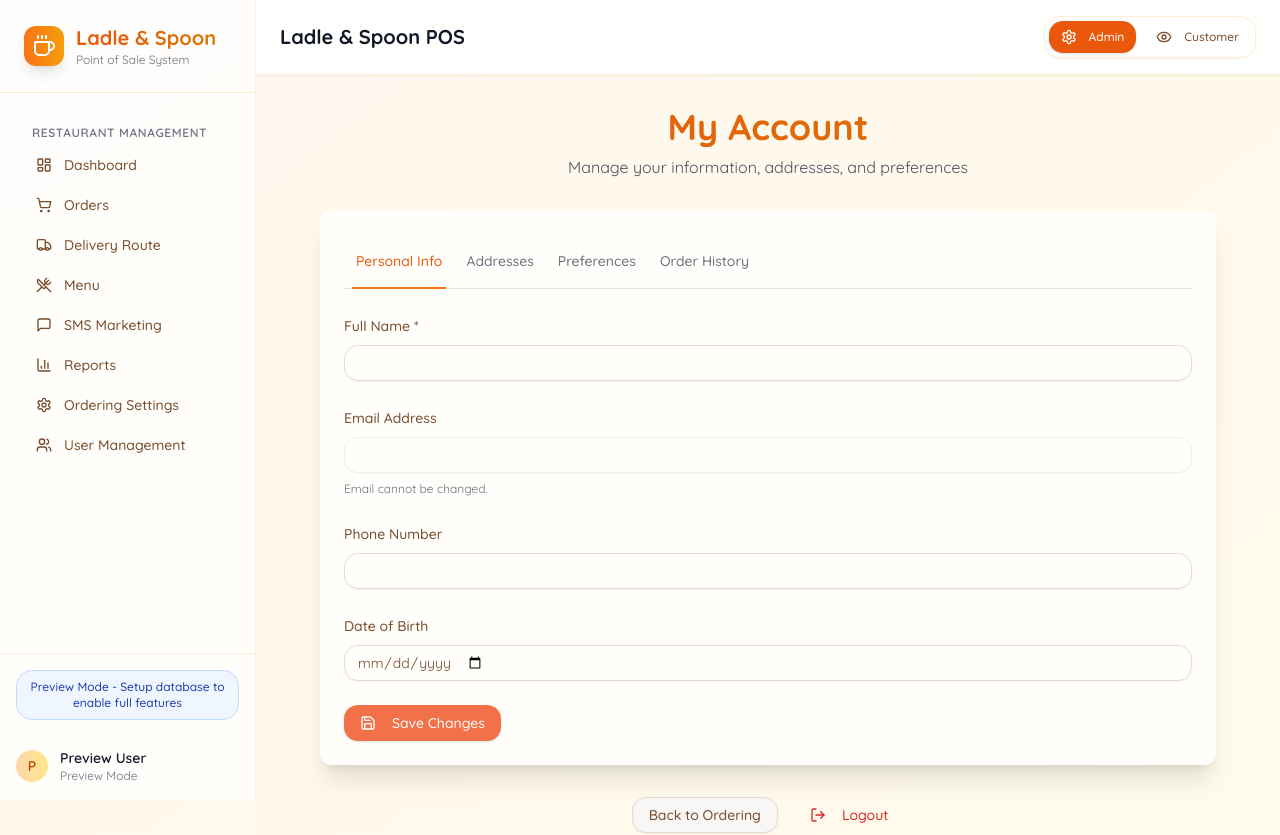
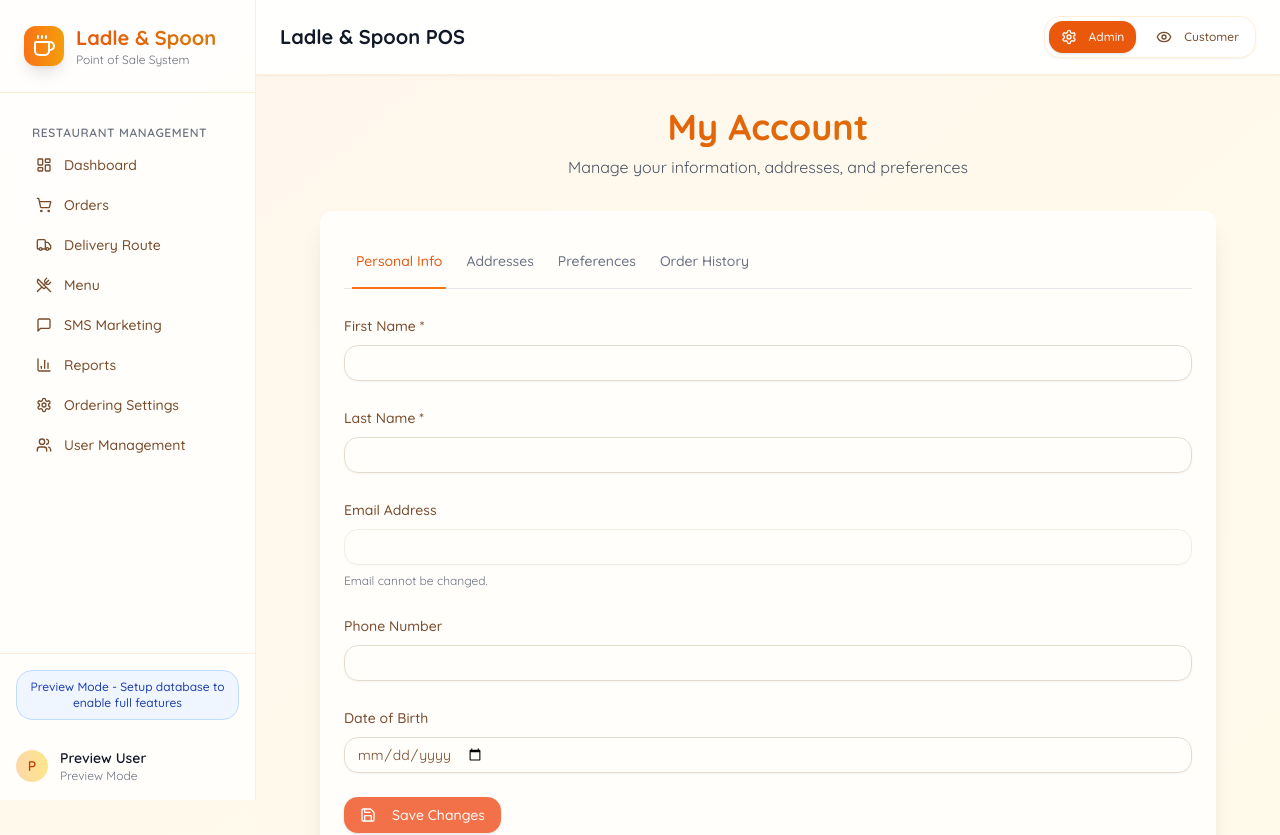
Before and after one commit to ryankolean/ladleandspoon, a React (Vite) app: page /profile in a window 1280 px wide. Shown: the top 835 px of the page. Built offline with nearby package versions, Linux system fonts and the light colour scheme; no server answers.

Commit message:
Updated PersonalInfo.jsx

```diff
--- a/src/components/profile/PersonalInfo.jsx
+++ b/src/components/profile/PersonalInfo.jsx
@@ -8,7 +8,8 @@ import { Save } from 'lucide-react';
 
 export default function PersonalInfo() {
   const [userData, setUserData] = useState({
-    full_name: '',
+    first_name: '',
+    last_name: '',
     email: '',
     phone: '',
     date_of_birth: ''
@@ -21,7 +22,8 @@ export default function PersonalInfo() {
       try {
         const user = await User.me();
         setUserData({
-          full_name: user.full_name || '',
+          first_name: user.first_name || '',
+          last_name: user.last_name || '',
           email: user.email || '',
           phone: user.phone || '',
           date_of_birth: user.date_of_birth || ''
@@ -45,10 +47,10 @@ export default function PersonalInfo() {
     setIsSaving(true);
     try {
       await User.updateMyUserData({
-        full_name: userData.full_name,
+        first_name: userData.first_name,
+        last_name: userData.last_name,
         phone: userData.phone,
         date_of_birth: userData.date_of_birth
-        // Email is not updatable via this method
       });
       alert('Profile updated successfully!');
     } catch (error) {
@@ -73,8 +75,12 @@ export default function PersonalInfo() {
   return (
     <form onSubmit={handleSubmit} className="space-y-6">
       <div className="space-y-2">
-        <Label htmlFor="full_name">Full Name *</Label>
-        <Input id="full_name" name="full_name" value={userData.full_name} onChange={handleInputChange} required />
+        <Label htmlFor="first_name">First Name *</Label>
+        <Input id="first_name" name="first_name" value={userData.first_name} onChange={handleInputChange} required />
+      </div>
+      <div className="space-y-2">
+        <Label htmlFor="last_name">Last Name *</Label>
+        <Input id="last_name" name="last_name" value={userData.last_name} onChange={handleInputChange} required />
       </div>
       <div className="space-y-2">
         <Label htmlFor="email">Email Address</Label>
```
